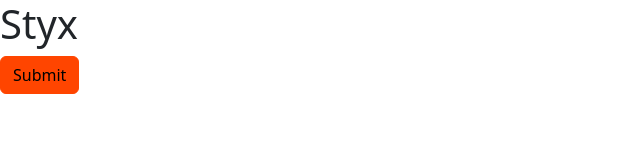
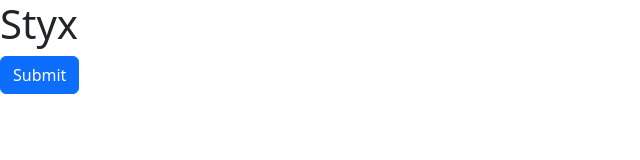
Before and after one commit to Nimira43/Styx, a website: page index.html in a window 1280 px wide. Shown: the whole page, without its empty margins (0-640 px from the left). Drawn offline with Linux system fonts and the light colour scheme.

Commit message:
Bootstrap configuration mostly done

```diff
--- a/index.html
+++ b/index.html
@@ -11,6 +11,7 @@
 <body>
   <h1>Styx</h1>
   <button class="btn btn-primary">Submit</button>
+  <script src="js/bootstrap.bundle.min.js"></script>
   <script src="js/script.js"></script>
 </body>
 </html>
--- a/scss/bootstrap.scss
+++ b/scss/bootstrap.scss
@@ -7,13 +7,13 @@
 // $light:         $gray-100 !default;
 // $dark:          $gray-900 !default;
 
-$primary:       #ff4500;
-$secondary:     #333;
-$success:       #16ab16;
-$info:          #0b94cb;
-$warning:       #dcd109;
-$danger:        #f13535;
-$light:         #fffaf0;
-$dark:          #111;
+// $primary:       #ff4500;
+// $secondary:     #333;
+// $success:       #16ab16;
+// $info:          #0b94cb;
+// $warning:       #dcd109;
+// $danger:        #f13535;
+// $light:         #fffaf0;
+// $dark:          #111;
 
 @import '../node_modules/bootstrap/scss/bootstrap.scss'
```
Also changed, not shown: css/bootstrap.css, js/bootstrap.bundle.min.js (added).
